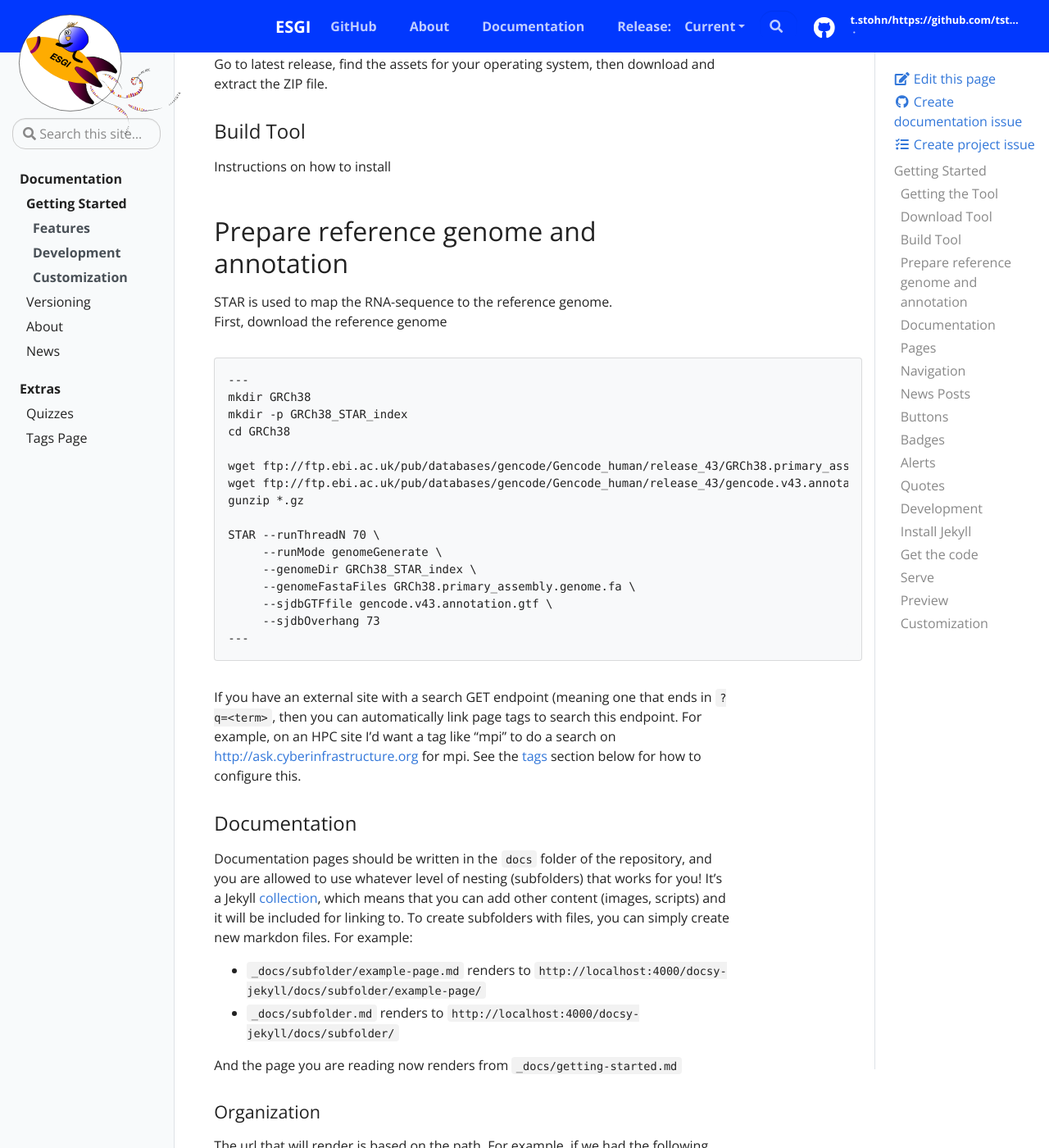
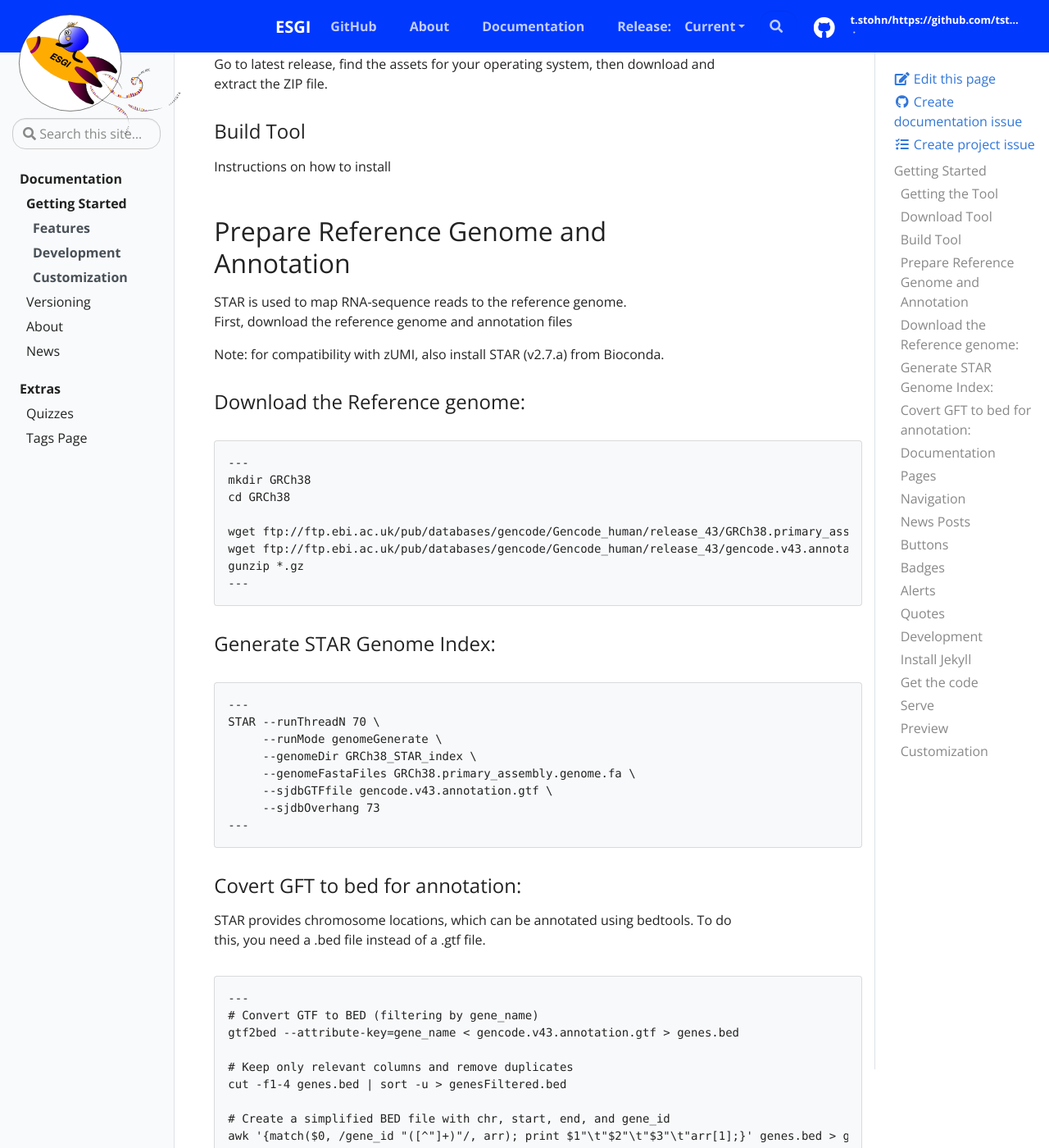
Before and after one commit to tstohn/ESGI.documentation, a Jekyll site: the page built from _docs/getting-started.md, in a window 1280 px wide and 1400 px high, scrolled down 466 px. Shown: the whole window at 82% size. Built offline with Jekyll 4.4.1, drawn with Linux system fonts in a browser that asks for light colours; some of the changed text lies outside the part shown.

Commit message:
Update getting-started.md
including code

````diff
--- a/_docs/getting-started.md
+++ b/_docs/getting-started.md
@@ -15,7 +15,7 @@ The tool can either be downloaded or build from scratch
 
 ### Download Tool
 
-The compiled tool can be downloaded from the GitHub page:
+The precompiled binaries are available on the GitHub releases:
 [https://github.com/tstohn/ESGI/releases/tag/v1.0.0](https://github.com/tstohn/ESGI/releases/tag/v1.0.0)
 
 Go to latest release, find the assets for your operating system, then download and extract the ZIP file.
@@ -25,21 +25,28 @@ Go to latest release, find the assets for your operating system, then download a
 Instructions on how to  install
 
 
-## Prepare reference genome and annotation
+## Prepare Reference Genome and Annotation
 
-STAR is used to map the RNA-sequence to the reference genome.
-First, download the reference genome
+STAR is used to map RNA-sequence reads to the reference genome.
+First, download the reference genome and annotation files
 
+Note: for compatibility with zUMI, also install STAR (v2.7.a) from Bioconda.
+
+### Download the Reference genome:
 ```
 ---
 mkdir GRCh38
-mkdir -p GRCh38_STAR_index
 cd GRCh38
 
 wget ftp://ftp.ebi.ac.uk/pub/databases/gencode/Gencode_human/release_43/GRCh38.primary_assembly.genome.fa.gz
 wget ftp://ftp.ebi.ac.uk/pub/databases/gencode/Gencode_human/release_43/gencode.v43.annotation.gtf.gz
 gunzip *.gz
+---
+```
 
+### Generate STAR Genome Index:
+```
+---
 STAR --runThreadN 70 \
      --runMode genomeGenerate \
      --genomeDir GRCh38_STAR_index \
@@ -49,12 +56,23 @@ STAR --runThreadN 70 \
 ---
 ```
 
+### Covert GFT to bed for annotation:
+STAR provides chromosome locations, which can be annotated using bedtools.
+To do this, you need a .bed file instead of a .gtf file.
+```
+---
+# Convert GTF to BED (filtering by gene_name)
+gtf2bed --attribute-key=gene_name < gencode.v43.annotation.gtf > genes.bed
 
-If you have an external site with a search GET endpoint (meaning one that ends
-in `?q=<term>`, then you can automatically link page tags to search this endpoint.
-For example, on an HPC site I'd want a tag like "mpi" to do a search on
-[http://ask.cyberinfrastructure.org](http://ask.cyberinfrastructure.org) for mpi.
-See the [tags](#tags) section below for how to configure this.
+# Keep only relevant columns and remove duplicates
+cut -f1-4 genes.bed | sort -u > genesFiltered.bed
+
+# Create a simplified BED file with chr, start, end, and gene_id
+awk '{match($0, /gene_id "([^"]+)"/, arr); print $1"\t"$2"\t"$3"\t"arr[1];}' genes.bed > genes_simple.bed
+---
+```
+
+
 
 ### Documentation
 
````
